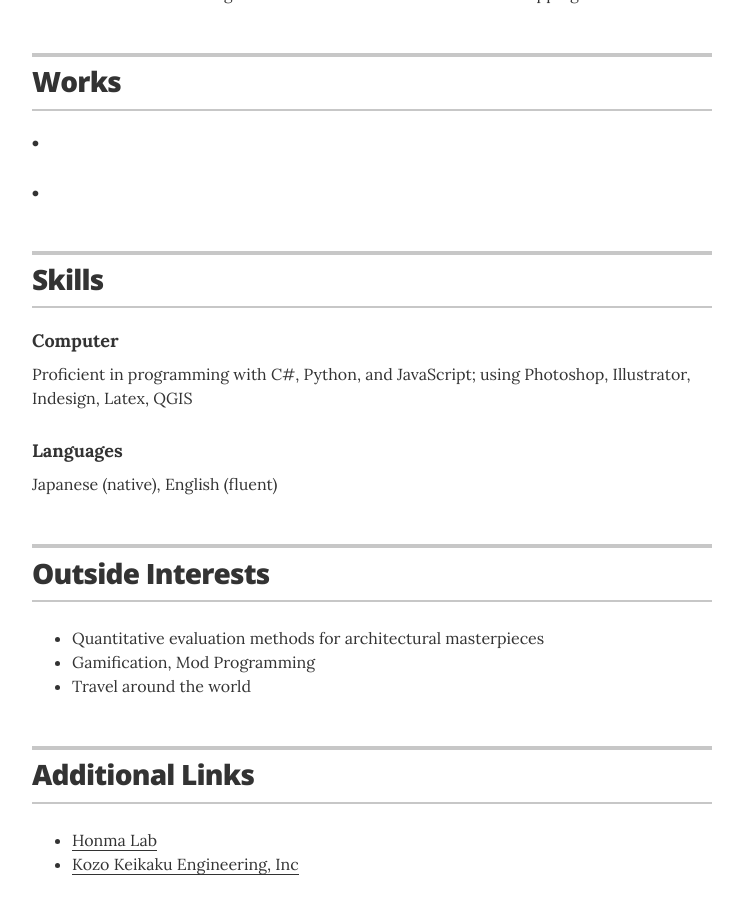
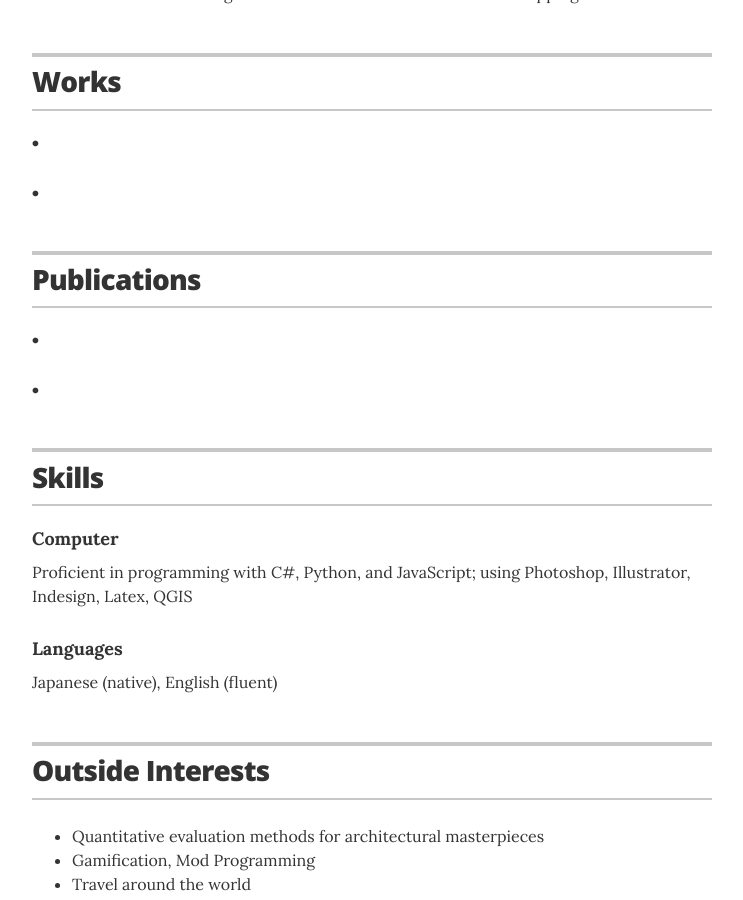
Before and after one commit to AyumiMukai/page, a Jekyll site: the page built from index.html, in a window 1280 px wide and 900 px high, scrolled down 1591 px. Shown: the whole window, without its empty margins (268-1011 px from the left). Built offline with Jekyll 4.4.1, drawn with Linux system fonts in a browser that asks for light colours.

Commit message:
Update resume.html

```diff
--- a/_layouts/resume.html
+++ b/_layouts/resume.html
@@ -137,6 +137,26 @@
       <!-- end Projects -->
       {% endif %}
 
+      {% if site.resume_section_publications %}
+      <!-- begin Publications -->
+      <section class="content-section">
+        <header class="section-header">
+          <h2>Publications</h2>
+        </header>
+
+        {% for works in site.data.works %}
+        <div class="resume-item" itemscope itemtype="http://schema.org/CreativeWork">
+          <meta itemprop="creator" content="{{ site.resume_name }}" itemtype="http://schema.org/Person" />
+          <h3 class="resume-item-title" itemprop="name">{% if project.url %}<a href="{{ project.url }}" itemprop="url">{{ project.project }}</a>{% else %}{{ project.project }}{% endif %}</h3>
+          <h4 class="resume-item-details" itemprop="description">{{ project.role }}  &bull; {{ project.duration }}</h4>
+          <p class="resume-item-copy">{{ project.description }}</p>
+        </div>
+        {% endfor %}
+
+      </section>
+      <!-- end Projects -->
+      {% endif %}
+
       {% if site.resume_section_skills %}
       <!-- begin Skills -->
       <section class="content-section">
```
